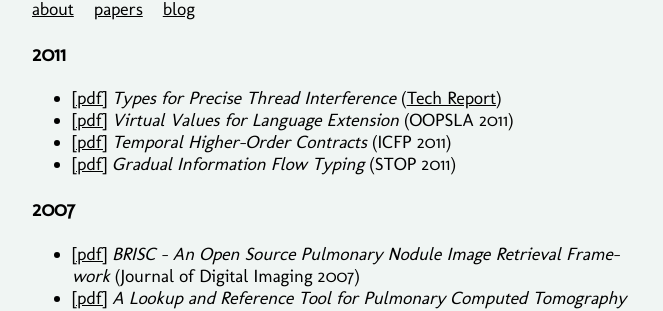
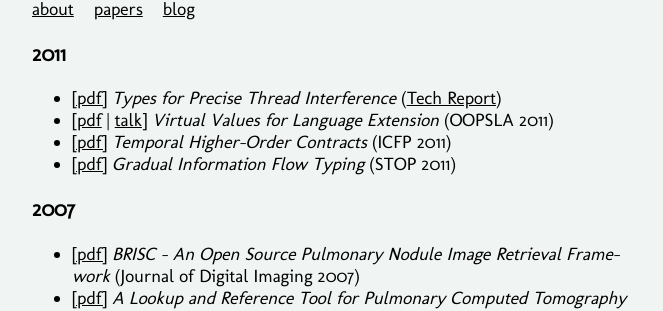
Before and after one commit to disnet/disnet.github.com, a Jekyll site: the page built from papers.html, in a window 1280 px wide. Shown: the part 123-434 px from the top of the page, without its empty margins (308-971 px from the left). Built offline with Jekyll 4.4.1, drawn with Linux system fonts in a browser that asks for light colours; comment, search, counter and statistics services are not loaded.

Commit message:
adding to papers and better fonts

```diff
--- a/index.html
+++ b/index.html
@@ -73,7 +73,7 @@
     <br />
 
     <h2>Recent Publications</h2>
-    <p>
+    <p style="font-size: large">
       [<a href="https://www.soe.ucsc.edu/research/technical-reports/ucsc-soe-11-22/download">pdf</a>]
       Types for Precise Thread Interference
       (<a href="https://www.soe.ucsc.edu/research/technical-reports/ucsc-soe-11-22">Tech Report</a>) <br />
--- a/papers.html
+++ b/papers.html
@@ -13,7 +13,7 @@
       (<a href="https://www.soe.ucsc.edu/research/technical-reports/ucsc-soe-11-22">Tech Report</a>)
   </li>
   <li>
-    <a href="/papers/oopsla054-austin.pdf">[pdf]</a>
+    [<a href="/papers/oopsla054-austin.pdf">pdf</a> | <a href="/talks/virtual_values.pdf">talk</a>]
     <em>Virtual Values for Language Extension</em>
     (OOPSLA 2011)
   </li>
```
